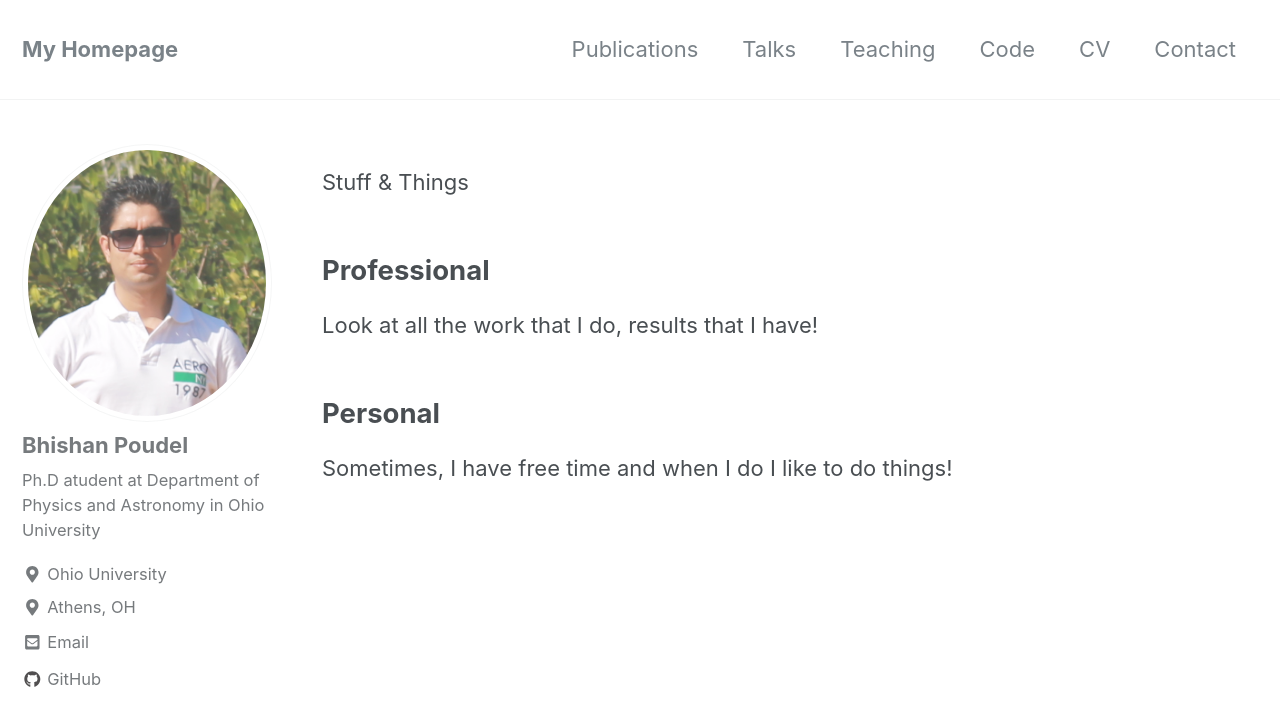
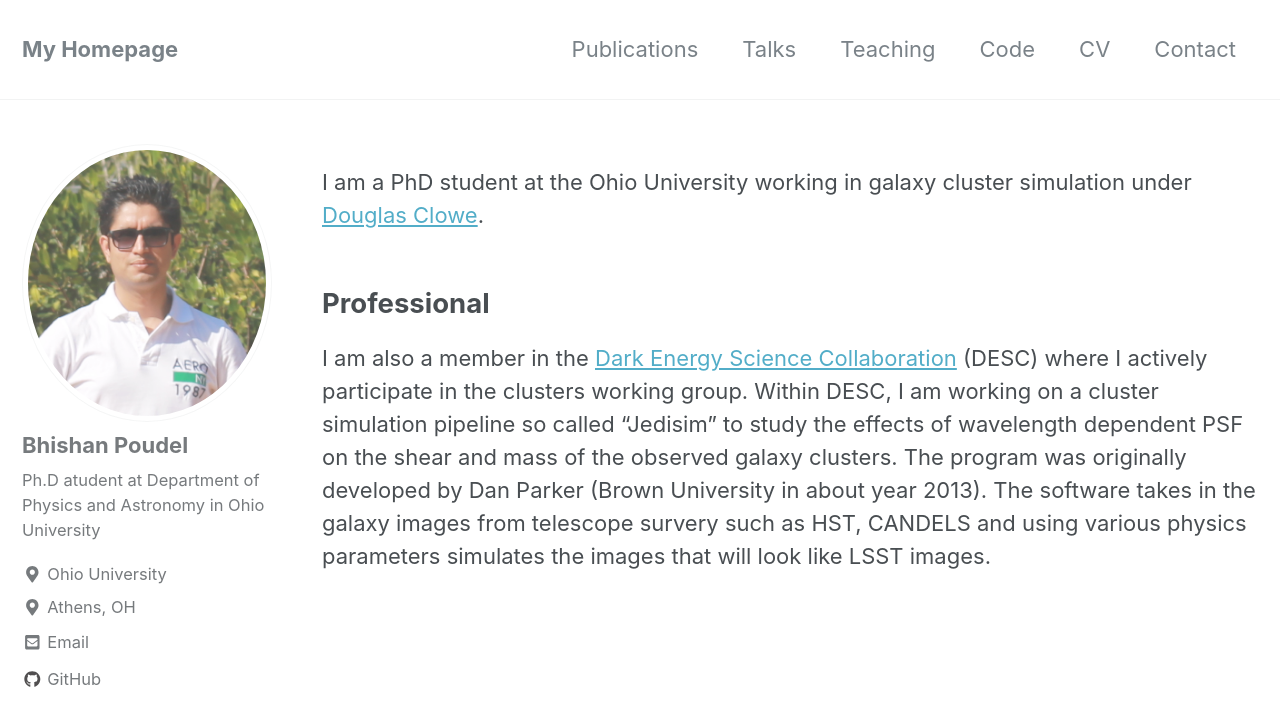
Before and after one commit to bpRsh/bpRsh.github.io, a Jekyll site: the page built from _pages/about.md, in a window 1280 px wide and 900 px high. Shown: the top 726 px of the window. Built offline with Jekyll 4.4.1, drawn with Linux system fonts in a browser that asks for light colours; nearby versions of some CDN libraries.

Commit message:
Update about.md

```diff
--- a/_pages/about.md
+++ b/_pages/about.md
@@ -8,12 +8,14 @@ redirect_from:
   - /about.html
 classes: wide
 ---
-Stuff & Things
+
+I am a PhD student at the Ohio University working in galaxy cluster simulation under
+[Douglas Clowe](https://www.ohio.edu/cas/physastro/faculty/profiles.cfm?profile=clowe).
+
 
 ## Professional
-
-Look at all the work that I do, results that I have!
-
-
-## Personal
-Sometimes, I have free time and when I do I like to do things!
+I am also a member in the [Dark Energy Science Collaboration](http://www.lsst-desc.org/) (DESC) where I actively participate in the clusters working group. Within DESC, I am working on a cluster simulation pipeline so called "Jedisim" to study
+the effects of wavelength dependent PSF on the shear and mass of the observed galaxy clusters.
+The program was originally developed by Dan Parker (Brown University in about year 2013).
+The software takes in the galaxy images from telescope survery such as HST, CANDELS and
+using various physics parameters simulates the images that will look like LSST images.
```
